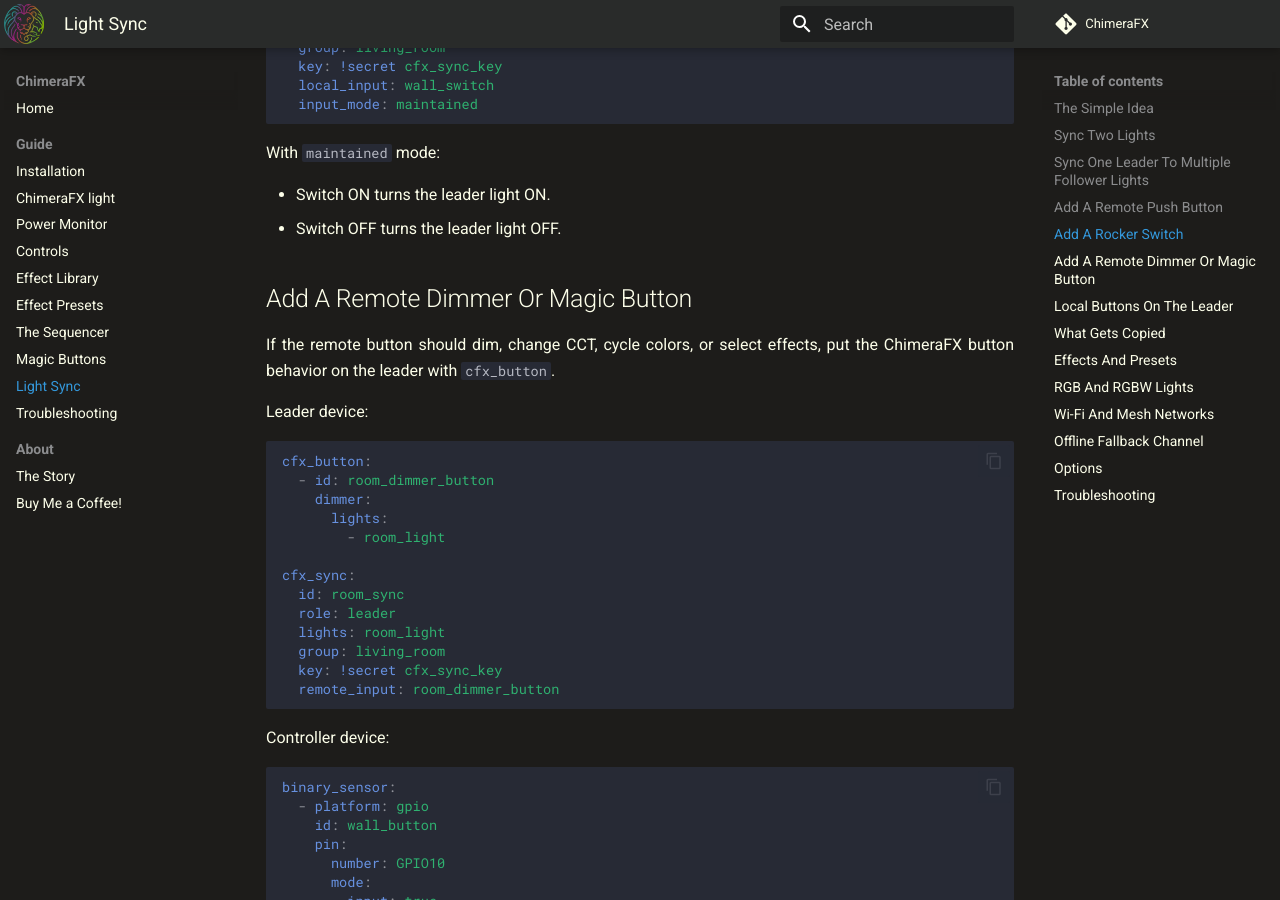
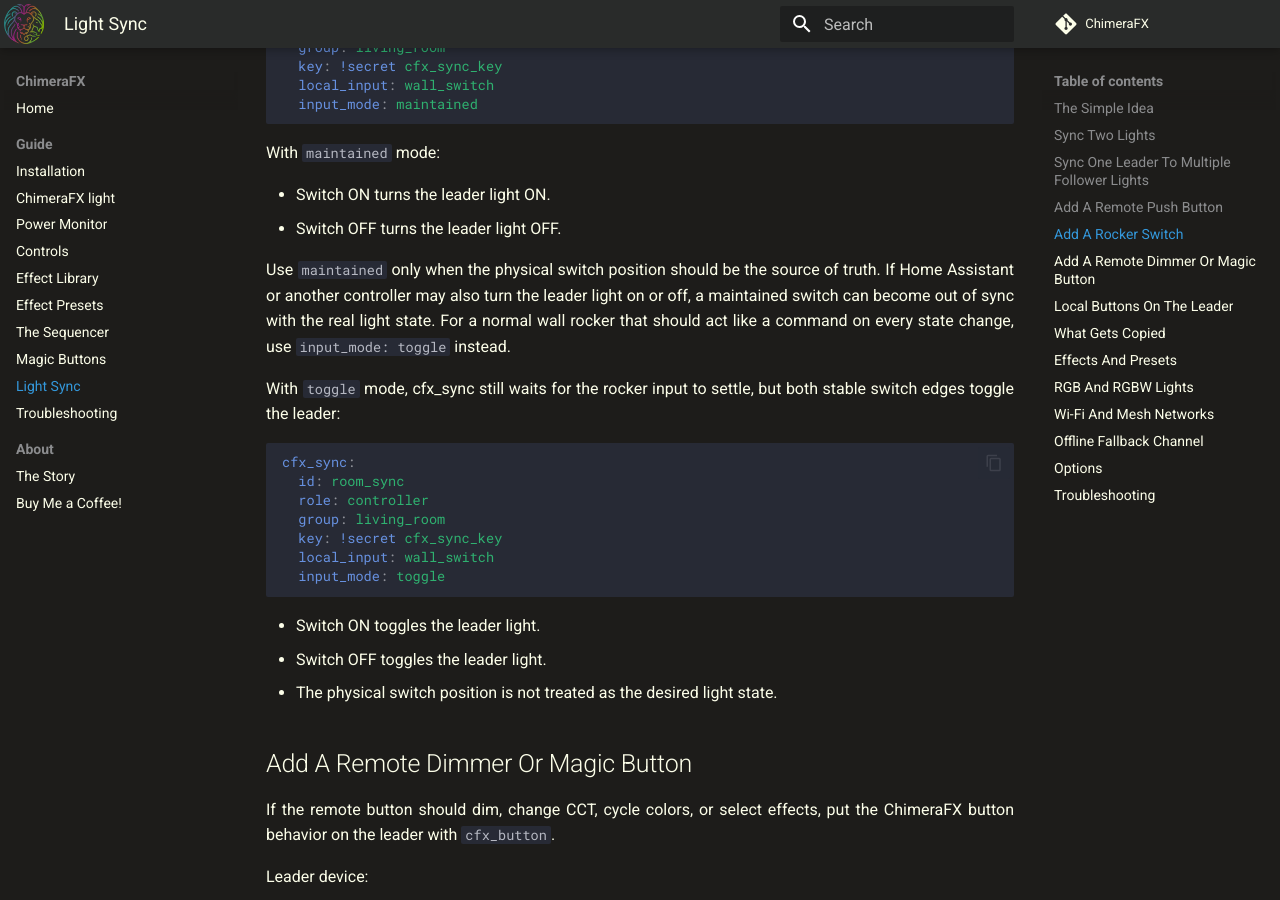
Before and after one commit to effelle/ChimeraFX, an MkDocs documentation site: the page built from docs/cfx_sync.md, in a window 1280 px wide and 900 px high, scrolled down 3128 px. Built offline with MkDocs 1.6.1 and Material for MkDocs 9.7.7, drawn with Linux system fonts in a browser that asks for light colours; comment, search, counter and statistics services are not loaded; some of the changed text lies outside the part shown.

Commit message:
Add toggle input mode to cfx sync

````diff
--- a/docs/cfx_sync.md
+++ b/docs/cfx_sync.md
@@ -157,6 +157,29 @@ With `maintained` mode:
 
 - Switch ON turns the leader light ON.
 - Switch OFF turns the leader light OFF.
+
+Use `maintained` only when the physical switch position should be the source of
+truth. If Home Assistant or another controller may also turn the leader light on
+or off, a maintained switch can become out of sync with the real light state.
+For a normal wall rocker that should act like a command on every state change,
+use `input_mode: toggle` instead.
+
+With `toggle` mode, cfx_sync still waits for the rocker input to settle, but
+both stable switch edges toggle the leader:
+
+```yaml
+cfx_sync:
+  id: room_sync
+  role: controller
+  group: living_room
+  key: !secret cfx_sync_key
+  local_input: wall_switch
+  input_mode: toggle
+```
+
+- Switch ON toggles the leader light.
+- Switch OFF toggles the leader light.
+- The physical switch position is not treated as the desired light state.
 
 ## Add A Remote Dimmer Or Magic Button
 
@@ -329,7 +352,7 @@ Use the same fallback channel on every device in the group.
 | `heartbeat` | `30s` | leader, follower | Regular full-state update. Valid range: `10s` to `5min`. |
 | `fallback_channel` | `6` | all | ESP-NOW channel used while Wi-Fi is offline. |
 | `local_input` | none | controller | Binary sensor used by a controller device. |
-| `input_mode` | `momentary` | controller | `momentary` for push buttons, `maintained` for rocker switches. |
+| `input_mode` | `momentary` | controller | `momentary` for push buttons, `toggle` for rocker switches that should toggle on both edges, or `maintained` when switch position must be authoritative. |
 | `remote_input` | none | leader | Optional leader-side `cfx_button` for remote dimmer or magic-button behavior. |
 
 Important rules:
@@ -354,7 +377,8 @@ Remote button does nothing:
 - Check that the button device uses `role: controller`.
 - Check that `local_input` points to the binary sensor ID.
 - For a simple push button, leave `input_mode` as `momentary`.
-- For a rocker switch, use `input_mode: maintained`.
+- For a rocker switch used like a normal wall toggle, use `input_mode: toggle`.
+- Use `input_mode: maintained` only when the physical ON/OFF position should be authoritative.
 
 Remote dimmer does not dim:
 
````
Also changed, not shown: 5 other files.
